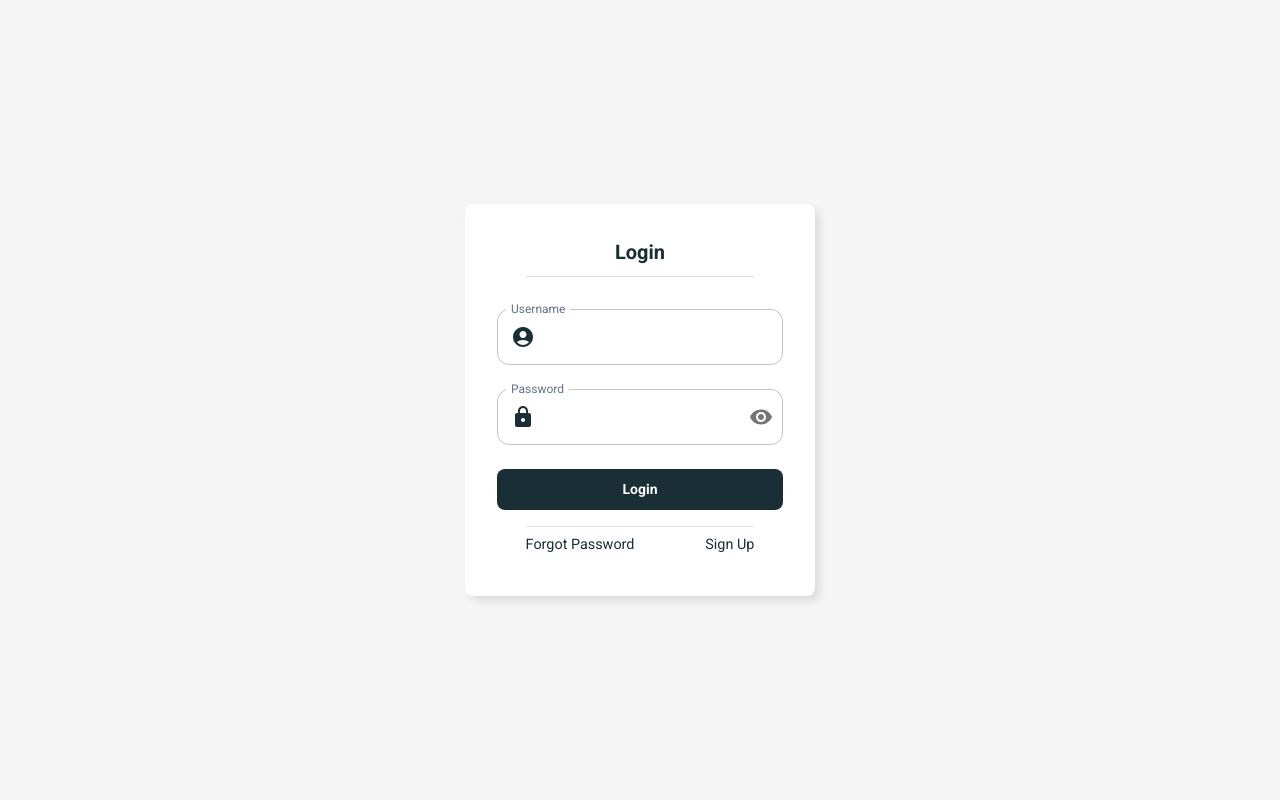
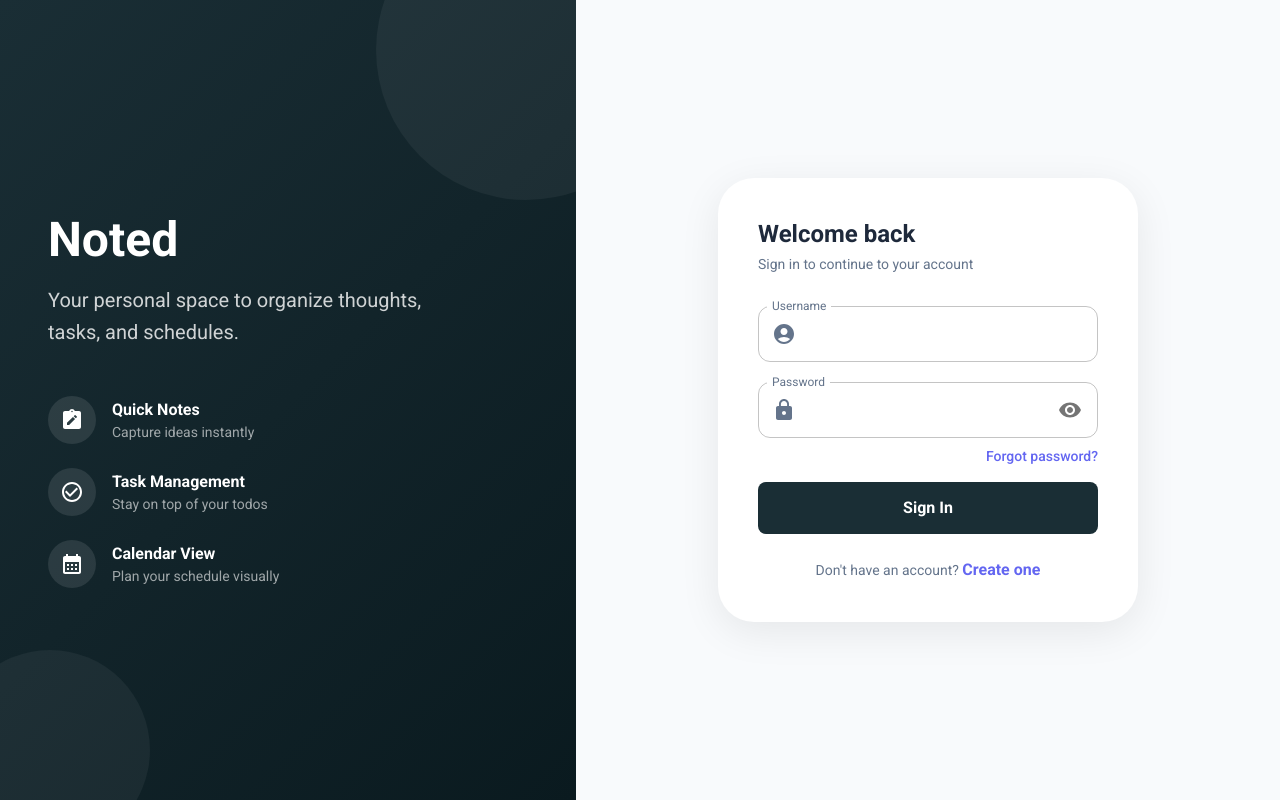
Before and after one commit to EMMD474/Noted, a Next.js app: page /login in a window 1280 px wide. Built offline with nearby package versions, Linux system fonts and the light colour scheme.

Commit message:
Improved the ui design for the auth pages

```diff
--- a/app/login/page.tsx
+++ b/app/login/page.tsx
@@ -1,12 +1,14 @@
 "use client";
 
 import React, { useState } from "react";
-import { Box } from "@mui/material";
+import { Box, Typography, useTheme } from "@mui/material";
 import { LoginForm } from "@/components/LoginForm";
 import { SignForm } from "@/components/SignForm";
+import { NoteAlt, CheckCircleOutline, CalendarMonth } from "@mui/icons-material";
 
 export default function LoginPage() {
     const [showLogin, setShowLogin] = useState(true);
+    const theme = useTheme();
 
     const toggleForm = () => {
         setShowLogin((prev) => !prev);
@@ -17,10 +19,154 @@ export default function LoginPage() {
             sx={{
                 display: "flex",
                 width: "100%",
-                height: "100vh",
+                minHeight: "100vh",
+            }}
+        >
+            {/* Left side - Branding */}
+            <Box
+                sx={{
+                    display: { xs: "none", md: "flex" },
+                    flexDirection: "column",
+                    justifyContent: "center",
+                    width: "45%",
+                    background: `linear-gradient(135deg, ${theme.palette.primary.main} 0%, ${theme.palette.primary.dark} 100%)`,
+                    p: 6,
+                    position: "relative",
+                    overflow: "hidden",
+                }}
+            >
+                {/* Decorative circles */}
+                <Box
+                    sx={{
+                        position: "absolute",
+                        top: -100,
+                        right: -100,
+                        width: 300,
+                        height: 300,
+                        borderRadius: "50%",
+                        background: "rgba(255,255,255,0.05)",
+                    }}
+                />
+                <Box
+                    sx={{
+                        position: "absolute",
+                        bottom: -50,
+                        left: -50,
+                        width: 200,
+                        height: 200,
+                        borderRadius: "50%",
+                        background: "rgba(255,255,255,0.05)",
+                    }}
+                />
+
+                <Box sx={{ position: "relative", zIndex: 1 }}>
+                    <Typography
+                        variant="h3"
+                        sx={{
+                            color: "#fff",
+                            fontWeight: 700,
+                            mb: 2,
+                        }}
+                    >
+                        Noted
+                    </Typography>
+                    <Typography
+                        variant="h6"
+                        sx={{
+                            color: "rgba(255,255,255,0.8)",
+                            fontWeight: 400,
+                            mb: 6,
+                            maxWidth: 400,
+                        }}
+                    >
+                        Your personal space to organize thoughts, tasks, and schedules.
+                    </Typography>
+
+                    <Box sx={{ display: "flex", flexDirection: "column", gap: 3 }}>
+                        <Box sx={{ display: "flex", alignItems: "center", gap: 2 }}>
+                            <Box
+                                sx={{
+                                    width: 48,
+                                    height: 48,
+                                    borderRadius: 2,
+                                    bgcolor: "rgba(255,255,255,0.1)",
+                                    display: "flex",
                                     alignItems: "center",
                                     justifyContent: "center",
-                bgcolor: "whitesmoke",
+                                }}
+                            >
+                                <NoteAlt sx={{ color: "#fff", fontSize: 24 }} />
+                            </Box>
+                            <Box>
+                                <Typography sx={{ color: "#fff", fontWeight: 600 }}>
+                                    Quick Notes
+                                </Typography>
+                                <Typography sx={{ color: "rgba(255,255,255,0.6)", fontSize: 14 }}>
+                                    Capture ideas instantly
+                                </Typography>
+                            </Box>
+                        </Box>
+
+                        <Box sx={{ display: "flex", alignItems: "center", gap: 2 }}>
+                            <Box
+                                sx={{
+                                    width: 48,
+                                    height: 48,
+                                    borderRadius: 2,
+                                    bgcolor: "rgba(255,255,255,0.1)",
+                                    display: "flex",
+                                    alignItems: "center",
+                                    justifyContent: "center",
+                                }}
+                            >
+                                <CheckCircleOutline sx={{ color: "#fff", fontSize: 24 }} />
+                            </Box>
+                            <Box>
+                                <Typography sx={{ color: "#fff", fontWeight: 600 }}>
+                                    Task Management
+                                </Typography>
+                                <Typography sx={{ color: "rgba(255,255,255,0.6)", fontSize: 14 }}>
+                                    Stay on top of your todos
+                                </Typography>
+                            </Box>
+                        </Box>
+
+                        <Box sx={{ display: "flex", alignItems: "center", gap: 2 }}>
+                            <Box
+                                sx={{
+                                    width: 48,
+                                    height: 48,
+                                    borderRadius: 2,
+                                    bgcolor: "rgba(255,255,255,0.1)",
+                                    display: "flex",
+                                    alignItems: "center",
+                                    justifyContent: "center",
+                                }}
+                            >
+                                <CalendarMonth sx={{ color: "#fff", fontSize: 24 }} />
+                            </Box>
+                            <Box>
+                                <Typography sx={{ color: "#fff", fontWeight: 600 }}>
+                                    Calendar View
+                                </Typography>
+                                <Typography sx={{ color: "rgba(255,255,255,0.6)", fontSize: 14 }}>
+                                    Plan your schedule visually
+                                </Typography>
+                            </Box>
+                        </Box>
+                    </Box>
+                </Box>
+            </Box>
+
+            {/* Right side - Form */}
+            <Box
+                sx={{
+                    flex: 1,
+                    display: "flex",
+                    alignItems: "center",
+                    justifyContent: "center",
+                    bgcolor: theme.palette.background.default,
+                    p: 3,
                 }}
             >
                 {showLogin ? (
@@ -29,5 +175,6 @@ export default function LoginPage() {
                     <SignForm toggle={toggleForm} />
                 )}
             </Box>
+        </Box>
     );
 }
--- a/components/LoginForm.tsx
+++ b/components/LoginForm.tsx
@@ -4,11 +4,12 @@ import React, { useState } from "react";
 import {
     Box,
     Button,
-    Divider,
     TextField,
     Typography,
     IconButton,
     InputAdornment,
+    Alert,
+    useTheme,
 } from "@mui/material";
 import { AccountCircle, Lock, Visibility, VisibilityOff } from "@mui/icons-material";
 import { signIn } from "next-auth/react";
@@ -20,6 +21,7 @@ interface LoginFormProps {
 
 export const LoginForm: React.FC<LoginFormProps> = ({ toggle }) => {
     const router = useRouter();
+    const theme = useTheme();
     const [username, setUsername] = useState("");
     const [password, setPassword] = useState("");
     const [showPassword, setShowPassword] = useState(false);
@@ -60,31 +62,60 @@ export const LoginForm: React.FC<LoginFormProps> = ({ toggle }) => {
             sx={{
                 display: "flex",
                 flexDirection: "column",
-                alignItems: "center",
-                width: 350,
-                p: 4,
-                bgcolor: "#fff",
-                borderRadius: "0.5em",
-                boxShadow: "0.3em 0.3em 0.5em rgba(0, 0, 0, 0.1)",
+                width: "100%",
+                maxWidth: 420,
+                p: { xs: 3, sm: 5 },
+                bgcolor: theme.palette.background.paper,
+                borderRadius: 3,
+                boxShadow: "0 10px 40px rgba(0, 0, 0, 0.08)",
             }}
         >
-            <Typography variant="h6" color="primary" sx={{ fontWeight: 600, mb: 1 }}>
-                Login
+            {/* Mobile branding */}
+            <Typography
+                variant="h4"
+                sx={{
+                    display: { xs: "block", md: "none" },
+                    fontWeight: 700,
+                    color: theme.palette.primary.main,
+                    mb: 1,
+                    textAlign: "center",
+                }}
+            >
+                Noted
             </Typography>
-            <Divider sx={{ width: "80%", mb: 2 }} />
 
-            <form onSubmit={handleSubmit} style={{ width: "100%" }}>
+            <Typography
+                variant="h5"
+                sx={{
+                    fontWeight: 700,
+                    color: theme.palette.text.primary,
+                    mb: 0.5,
+                }}
+            >
+                Welcome back
+            </Typography>
+            <Typography
+                variant="body2"
+                sx={{
+                    color: theme.palette.text.secondary,
+                    mb: 4,
+                }}
+            >
+                Sign in to continue to your account
+            </Typography>
+
+            <form onSubmit={handleSubmit}>
                 <TextField
                     fullWidth
                     label="Username"
                     variant="outlined"
-                    margin="normal"
                     value={username}
                     onChange={(e) => setUsername(e.target.value)}
+                    sx={{ mb: 2.5 }}
                     InputProps={{
                         startAdornment: (
                             <InputAdornment position="start">
-                                <AccountCircle color="primary" />
+                                <AccountCircle sx={{ color: theme.palette.text.secondary }} />
                             </InputAdornment>
                         ),
                     }}
@@ -95,18 +126,22 @@ export const LoginForm: React.FC<LoginFormProps> = ({ toggle }) => {
                     label="Password"
                     type={showPassword ? "text" : "password"}
                     variant="outlined"
-                    margin="normal"
                     value={password}
                     onChange={(e) => setPassword(e.target.value)}
+                    sx={{ mb: 1 }}
                     InputProps={{
                         startAdornment: (
                             <InputAdornment position="start">
-                                <Lock color="primary" />
+                                <Lock sx={{ color: theme.palette.text.secondary }} />
                             </InputAdornment>
                         ),
                         endAdornment: (
                             <InputAdornment position="end">
-                                <IconButton onClick={() => setShowPassword(!showPassword)} edge="end">
+                                <IconButton
+                                    onClick={() => setShowPassword(!showPassword)}
+                                    edge="end"
+                                    size="small"
+                                >
                                     {showPassword ? <VisibilityOff /> : <Visibility />}
                                 </IconButton>
                             </InputAdornment>
@@ -114,10 +149,24 @@ export const LoginForm: React.FC<LoginFormProps> = ({ toggle }) => {
                     }}
                 />
 
+                <Box sx={{ display: "flex", justifyContent: "flex-end", mb: 2 }}>
+                    <Typography
+                        variant="body2"
+                        sx={{
+                            color: theme.palette.secondary.main,
+                            cursor: "pointer",
+                            fontWeight: 500,
+                            "&:hover": { textDecoration: "underline" },
+                        }}
+                    >
+                        Forgot password?
+                    </Typography>
+                </Box>
+
                 {error && (
-                    <Typography color="error" variant="body2" sx={{ mt: 1, textAlign: "center" }}>
+                    <Alert severity="error" sx={{ mb: 2 }}>
                         {error}
-                    </Typography>
+                    </Alert>
                 )}
 
                 <Button
@@ -125,37 +174,33 @@ export const LoginForm: React.FC<LoginFormProps> = ({ toggle }) => {
                     type="submit"
                     variant="contained"
                     disabled={loading}
-                    sx={{ mt: 2, py: 1 }}
+                    size="large"
+                    sx={{
+                        py: 1.5,
+                        fontSize: "1rem",
+                        fontWeight: 600,
+                        mb: 3,
+                    }}
                 >
-                    {loading ? "Logging in..." : "Login"}
+                    {loading ? "Signing in..." : "Sign In"}
                 </Button>
             </form>
 
-            <Divider sx={{ width: "80%", mt: 2, mb: 1 }} />
-
-            <Box sx={{ width: "80%", display: "flex", justifyContent: "space-between", pb: 1 }}>
+            <Box sx={{ textAlign: "center" }}>
+                <Typography variant="body2" sx={{ color: theme.palette.text.secondary }}>
+                    {"Don't have an account? "}
                     <Typography
-                    variant="body2"
-                    color="primary"
+                        component="span"
                         sx={{
+                            color: theme.palette.secondary.main,
                             cursor: "pointer",
-                        fontSize: "0.9em",
-                        "&:hover": { textDecoration: "underline" },
-                    }}
-                >
-                    Forgot Password
-                </Typography>
-                <Typography
-                    variant="body2"
-                    color="primary"
-                    sx={{
-                        cursor: "pointer",
-                        fontSize: "0.9em",
+                            fontWeight: 600,
                             "&:hover": { textDecoration: "underline" },
                         }}
                         onClick={toggle}
                     >
-                    Sign Up
+                        Create one
+                    </Typography>
                 </Typography>
             </Box>
         </Box>
--- a/components/SignForm.tsx
+++ b/components/SignForm.tsx
@@ -4,22 +4,22 @@ import React, { useState } from "react";
 import {
     Box,
     Button,
-    Divider,
     TextField,
     Typography,
     IconButton,
     InputAdornment,
+    Alert,
+    useTheme,
 } from "@mui/material";
 import { AccountCircle, Lock, Mail, Visibility, VisibilityOff } from "@mui/icons-material";
 import { signIn } from "next-auth/react";
-import { useRouter } from "next/navigation";
 
 interface SignFormProps {
     toggle: () => void;
 }
 
 export const SignForm: React.FC<SignFormProps> = ({ toggle }) => {
-    const router = useRouter();
+    const theme = useTheme();
     const [username, setUsername] = useState("");
     const [email, setEmail] = useState("");
     const [password, setPassword] = useState("");
@@ -55,7 +55,6 @@ export const SignForm: React.FC<SignFormProps> = ({ toggle }) => {
             const data = await res.json();
 
             if (res.ok) {
-                // Auto sign in after registration
                 await signIn("credentials", {
                     username,
                     password,
@@ -76,33 +75,62 @@ export const SignForm: React.FC<SignFormProps> = ({ toggle }) => {
             sx={{
                 display: "flex",
                 flexDirection: "column",
-                alignItems: "center",
-                width: 350,
-                p: 4,
-                bgcolor: "#fff",
-                borderRadius: "0.5em",
-                boxShadow: "0.3em 0.3em 0.5em rgba(0, 0, 0, 0.1)",
+                width: "100%",
+                maxWidth: 420,
+                p: { xs: 3, sm: 5 },
+                bgcolor: theme.palette.background.paper,
+                borderRadius: 3,
+                boxShadow: "0 10px 40px rgba(0, 0, 0, 0.08)",
             }}
         >
-            <Typography variant="h6" color="primary" sx={{ fontWeight: 600, mb: 1 }}>
-                Sign Up
+            {/* Mobile branding */}
+            <Typography
+                variant="h4"
+                sx={{
+                    display: { xs: "block", md: "none" },
+                    fontWeight: 700,
+                    color: theme.palette.primary.main,
+                    mb: 1,
+                    textAlign: "center",
+                }}
+            >
+                Noted
             </Typography>
-            <Divider sx={{ width: "80%", mb: 2 }} />
 
-            <form onSubmit={handleSubmit} style={{ width: "100%" }}>
+            <Typography
+                variant="h5"
+                sx={{
+                    fontWeight: 700,
+                    color: theme.palette.text.primary,
+                    mb: 0.5,
+                }}
+            >
+                Create an account
+            </Typography>
+            <Typography
+                variant="body2"
+                sx={{
+                    color: theme.palette.text.secondary,
+                    mb: 3,
+                }}
+            >
+                Get started with your free account
+            </Typography>
+
+            <form onSubmit={handleSubmit}>
                 <TextField
                     fullWidth
                     label="Username"
                     variant="outlined"
-                    margin="normal"
                     value={username}
                     onChange={(e) => setUsername(e.target.value)}
                     error={!!errors.username}
                     helperText={errors.username}
+                    sx={{ mb: 2 }}
                     InputProps={{
                         startAdornment: (
                             <InputAdornment position="start">
-                                <AccountCircle color="primary" />
+                                <AccountCircle sx={{ color: theme.palette.text.secondary }} />
                             </InputAdornment>
                         ),
                     }}
@@ -113,15 +141,15 @@ export const SignForm: React.FC<SignFormProps> = ({ toggle }) => {
                     label="Email"
                     type="email"
                     variant="outlined"
-                    margin="normal"
                     value={email}
                     onChange={(e) => setEmail(e.target.value)}
                     error={!!errors.email}
                     helperText={errors.email}
+                    sx={{ mb: 2 }}
                     InputProps={{
                         startAdornment: (
                             <InputAdornment position="start">
-                                <Mail color="primary" />
+                                <Mail sx={{ color: theme.palette.text.secondary }} />
                             </InputAdornment>
                         ),
                     }}
@@ -132,15 +160,15 @@ export const SignForm: React.FC<SignFormProps> = ({ toggle }) => {
                     label="Password"
                     type={showPassword ? "text" : "password"}
                     variant="outlined"
-                    margin="normal"
                     value={password}
                     onChange={(e) => setPassword(e.target.value)}
                     error={!!errors.password}
                     helperText={errors.password}
+                    sx={{ mb: 2 }}
                     InputProps={{
                         startAdornment: (
                             <InputAdornment position="start">
-                                <Lock color="primary" />
+                                <Lock sx={{ color: theme.palette.text.secondary }} />
                             </InputAdornment>
                         ),
                     }}
@@ -151,20 +179,24 @@ export const SignForm: React.FC<SignFormProps> = ({ toggle }) => {
                     label="Confirm Password"
                     type={showPassword ? "text" : "password"}
                     variant="outlined"
-                    margin="normal"
                     value={confirmPassword}
                     onChange={(e) => setConfirmPassword(e.target.value)}
                     error={!!errors.confirmPassword}
                     helperText={errors.confirmPassword}
+                    sx={{ mb: 2 }}
                     InputProps={{
                         startAdornment: (
                             <InputAdornment position="start">
-                                <Lock color="primary" />
+                                <Lock sx={{ color: theme.palette.text.secondary }} />
                             </InputAdornment>
                         ),
                         endAdornment: (
                             <InputAdornment position="end">
-                                <IconButton onClick={() => setShowPassword(!showPassword)} edge="end">
+                                <IconButton
+                                    onClick={() => setShowPassword(!showPassword)}
+                                    edge="end"
+                                    size="small"
+                                >
                                     {showPassword ? <VisibilityOff /> : <Visibility />}
                                 </IconButton>
                             </InputAdornment>
@@ -173,9 +205,9 @@ export const SignForm: React.FC<SignFormProps> = ({ toggle }) => {
                 />
 
                 {errors.form && (
-                    <Typography color="error" variant="body2" sx={{ mt: 1, textAlign: "center" }}>
+                    <Alert severity="error" sx={{ mb: 2 }}>
                         {errors.form}
-                    </Typography>
+                    </Alert>
                 )}
 
                 <Button
@@ -183,28 +215,32 @@ export const SignForm: React.FC<SignFormProps> = ({ toggle }) => {
                     type="submit"
                     variant="contained"
                     disabled={loading}
-                    sx={{ mt: 2, py: 1 }}
+                    size="large"
+                    sx={{
+                        py: 1.5,
+                        fontSize: "1rem",
+                        fontWeight: 600,
+                        mb: 3,
+                    }}
                 >
-                    {loading ? "Creating account..." : "Sign Up"}
+                    {loading ? "Creating account..." : "Create Account"}
                 </Button>
             </form>
 
-            <Divider sx={{ width: "80%", mt: 2, mb: 1 }} />
-
-            <Box sx={{ width: "80%", display: "flex", justifyContent: "center", pb: 1 }}>
-                <Typography variant="body2" sx={{ fontSize: "0.9em" }}>
+            <Box sx={{ textAlign: "center" }}>
+                <Typography variant="body2" sx={{ color: theme.palette.text.secondary }}>
                     Already have an account?{" "}
                     <Typography
                         component="span"
-                        color="primary"
                         sx={{
+                            color: theme.palette.secondary.main,
                             cursor: "pointer",
-                            fontSize: "0.9em",
+                            fontWeight: 600,
                             "&:hover": { textDecoration: "underline" },
                         }}
                         onClick={toggle}
                     >
-                        Login
+                        Sign in
                     </Typography>
                 </Typography>
             </Box>
```
Lines whose indentation alone changed are shown as unchanged.
